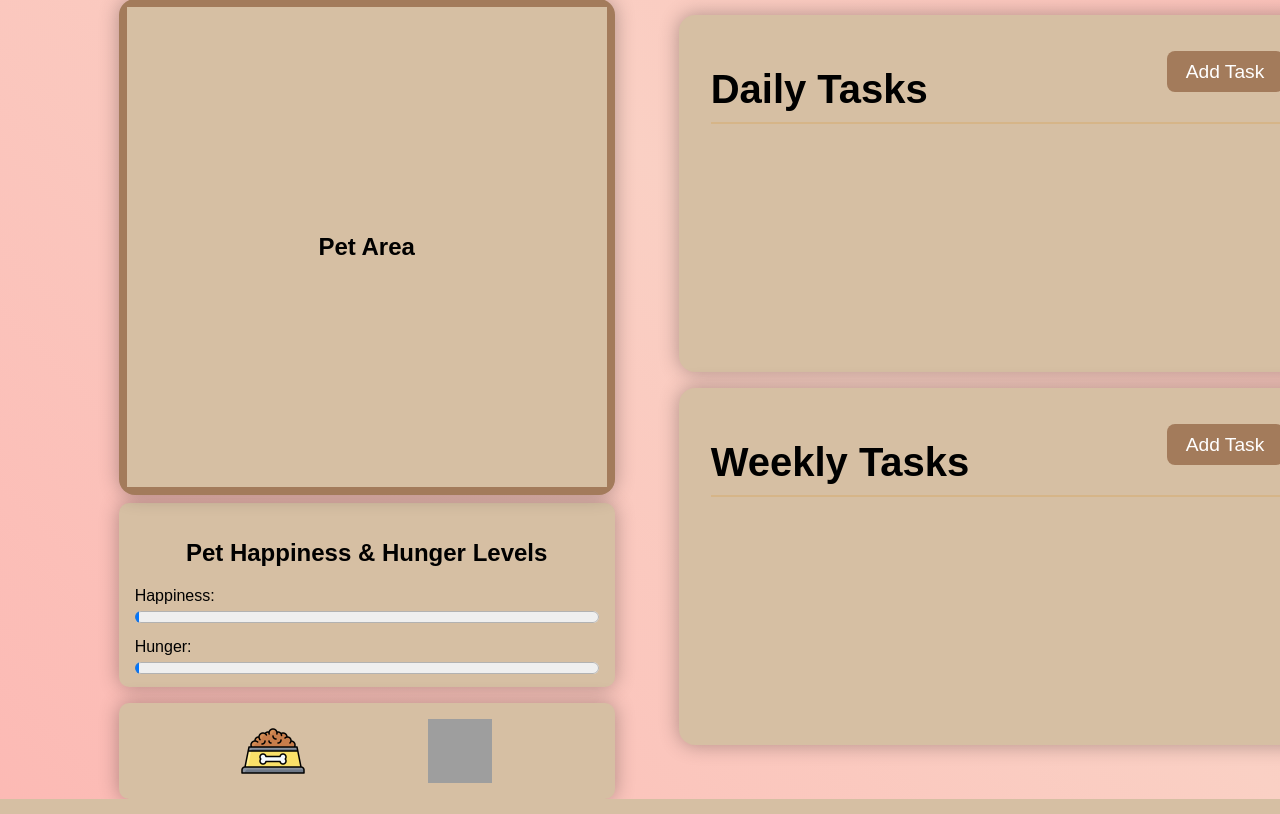
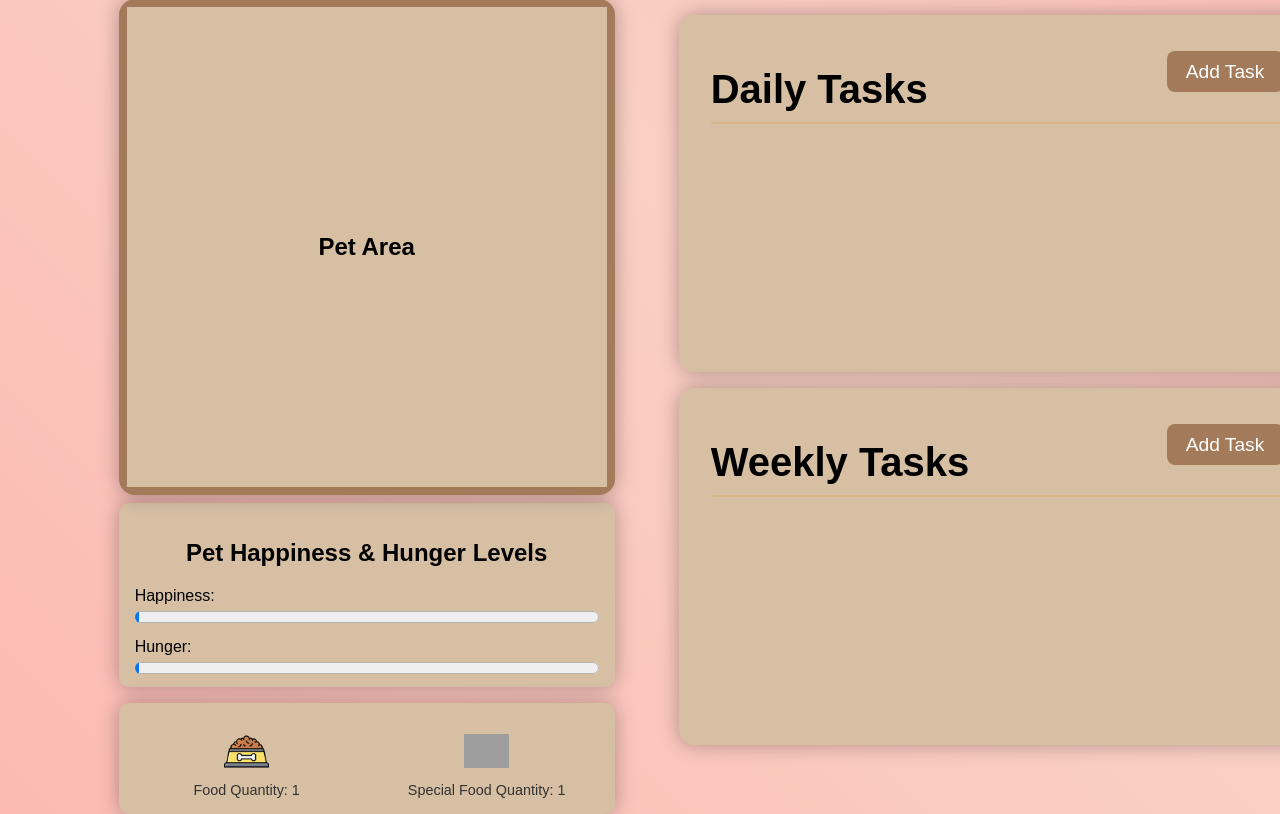
Before and after one commit to KinetiQuestt/KinetiQuest, a Flask app: page /home in a window 1280 px wide; the page is wider, and only the part inside the window is pictured. Shown: the part 113-927 px from the top of that part. Run offline with Flask 3, Linux system fonts and the light colour scheme; the visitor is signed in with stand-in values (Sample User, id 1); tables that the repository leaves empty hold one stand-in row (values such as "Sample post"); grey boxes are pictures that could not be loaded.

Commit message:
Update home.html

```diff
--- a/app/templates/home.html
+++ b/app/templates/home.html
@@ -349,11 +349,18 @@
             border-radius: 10px;
             display: flex;
             justify-content: space-evenly;
-            align-items: center;
+            align-items: flex-start;
             gap: 1em;
             margin-top: 1em;
             box-shadow: 0 0 20px rgba(0, 0, 0, 0.3);
             margin-left: -10em;
+        }
+
+        .food-item-container {
+            display: flex;
+            width: 35em;
+            flex-direction: column;
+            align-items: center;
         }
 
         .food-item {
@@ -361,8 +368,18 @@
             max-width: 4em;
             height: 4em;
             background-image: url('../static/food.png');
-            background-size: cover;
+            background-size: contain;
+            background-repeat: no-repeat;
+            background-position: center;
             cursor: grab;
+            margin-bottom: -0.5em;
+        }
+
+        .food-label {
+            margin-top: 0.5em;
+            font-size: 0.9em;
+            color: #333;
+            text-align: center;
         }
 
         .food-drop-zone {
@@ -632,8 +649,14 @@
 
         <!-- Food Area -->
         <div class="food-area">
-            <div class="food-item" draggable="true" ondragstart="drag(event)" style="background-image: url('../static/food.png');"></div>
-            <div class="food-item" draggable="true" ondragstart="drag(event)" style="background-image: url('../static/specialfood.png');"></div>
+            <div class="food-item-container">
+                <div id="foodIMG" class="food-item" draggable="true" ondragstart="drag(event)" style="background-image: url('../static/food.png');"></div>
+                <span class="food-label">Food Quantity: <span id="foodQuantity"></span></span>
+            </div>
+            <div class="food-item-container">
+                <div id="specialfoodIMG" class="food-item" draggable="true" ondragstart="drag(event)" style="background-image: url('../static/specialfood.png');"></div>
+                <span class="food-label">Special Food Quantity: <span id="specialfoodQuantity"></span></span>
+            </div>
         </div>
     </div>
 
@@ -654,7 +677,7 @@
                 {% if quest.quest_type == 'daily' %}
                 <div class="task-wrapper">
                     <div class="task {% if quest.status == 'completed' %}completed-task{% endif %}" data-task-id="{{ quest.id }}">
-                        <input type="checkbox" class="complete-checkbox styled-checkbox" onclick="markTaskComplete('{{ quest.id }}')"
+                        <input type="checkbox" class="complete-checkbox styled-checkbox" onclick="markTaskComplete('{{ quest.id }}', 'daily')"
                                {% if quest.status == 'completed' %}checked disabled{% endif %}>
                         <span class="task-text" contenteditable="true">{{ quest.description }}</span>
                         <span class="task-due-date">{{ quest.due_date }}</span>
@@ -682,7 +705,7 @@
                 {% if quest.quest_type == 'weekly' %}
                 <div class="task-wrapper">
                     <div class="task" data-task-id="{{ quest.id }}">
-                        <input type="checkbox" class="complete-checkbox styled-checkbox" onclick="markTaskComplete('{{ quest.id }}')">
+                        <input type="checkbox" class="complete-checkbox styled-checkbox" onclick="markTaskComplete('{{ quest.id }}', 'weekly')">
                         <span class="task-text" contenteditable="true">{{ quest.description }}</span>
                         <span class="task-due-date">{{ quest.due_date }}</span>
                         <span class="task-due-time">{{ quest.due_time }}</span>
@@ -754,6 +777,8 @@
 <!-- JavaScript Code -->
 <script>
     let currentTaskType = '';
+    let foodQuantity = 1;
+    let specialfoodQuantity = 1;
 
     function showProfile() {
         document.getElementById('profilePopup').style.display = 'block';
@@ -786,7 +811,6 @@
         document.getElementById('completedTasksOverlay').style.display = 'none';
     }
 
-
     function dimContent(dim) {
         const dimClass = 'dimmed';
         const elementsToDim = document.querySelectorAll('body > *:not(#popupOverlay):not(#profilePopup):not(#logoutPopup)');
@@ -814,7 +838,23 @@
         if (data === "logo") {
             alert(':(');
         } else {
+            if (data == "foodIMG") {
+                if (foodQuantity == 0) {
+                    alert('No food available!');
+                    return;
+                }
+                foodQuantity--;
+            }
+            else if (data == "specialfoodIMG") {
+                if (specialfoodQuantity == 0) {
+                    alert('No food available!');
+                    return;
+                }
+                specialfoodQuantity--;
+            }
+
             alert('Food given to pet!');
+            updateFoodQuantity();
         }
     }
 
@@ -918,7 +958,7 @@
                 const completeCheckbox = document.createElement('input');
                 completeCheckbox.type = 'checkbox';
                 completeCheckbox.classList.add('complete-checkbox', 'styled-checkbox');
-                completeCheckbox.onclick = () => markTaskComplete(data.task_id);
+                completeCheckbox.onclick = () => markTaskComplete(data.task_id, taskType);
                 taskContainer.appendChild(completeCheckbox);
 
                 // Add a span for the task description
@@ -1034,7 +1074,7 @@
         });
     }
 
-    function markTaskComplete(taskId) {
+    function markTaskComplete(taskId, taskType) {
         if (!taskId) {
             alert('Invalid task ID.');
             return;
@@ -1058,6 +1098,16 @@
         .then(data => {
             if (data.success) {
                 console.log('Task marked as completed.');
+
+                if (taskType === 'daily') {
+                    alert('Congratulations for completing a daily task! You earned food!');
+                    foodQuantity++;
+                }
+                else if (taskType === 'weekly') {
+                    alert('Congratulations for completing a weekly task! You earned special food!');
+                    specialfoodQuantity++;
+                }
+                updateFoodQuantity();
 
                 const taskElement = document.querySelector(`.task[data-task-id='${taskId}']`);
                 if (taskElement) {
@@ -1128,6 +1178,13 @@
             });
     }
 
+    function updateFoodQuantity() {
+        document.getElementById('foodQuantity').textContent = foodQuantity;
+        document.getElementById('specialfoodQuantity').textContent = specialfoodQuantity;
+    }
+
+    window.onload = updateFoodQuantity;
+
 </script>
 
 </body>
```
